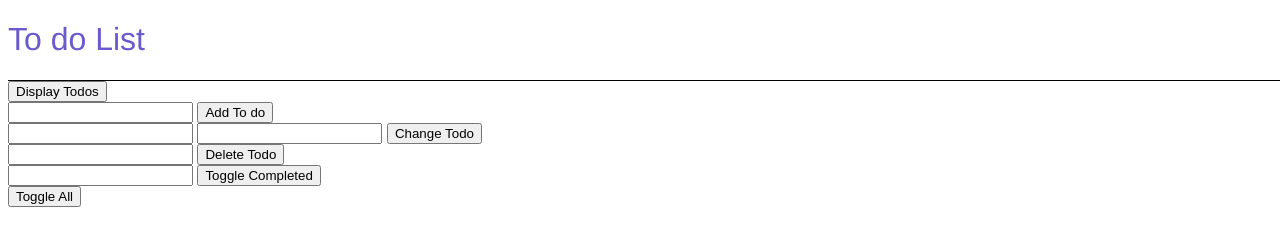
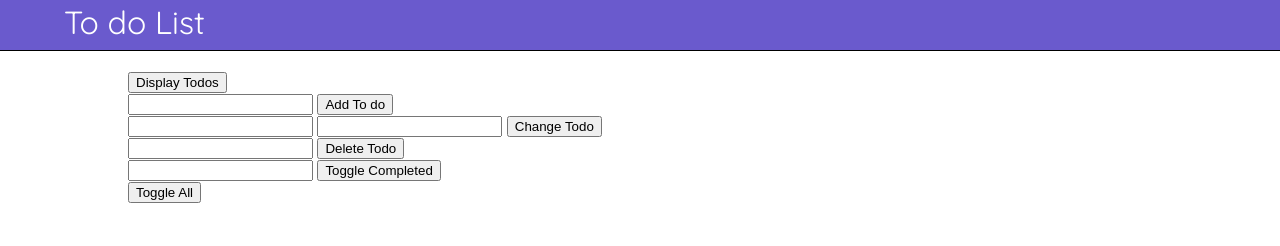
Before and after one commit to JoolianGarcia/todolist-webapp, a plain HTML site: page index.html in a window 1280 px wide. Drawn offline with Linux system fonts and the light colour scheme.

Commit message:
UI changes/colors

```diff
--- a/index.html
+++ b/index.html
@@ -2,6 +2,7 @@
 <html>
 
 <head>
+  <link href="https://fonts.googleapis.com/css?family=Quicksand:300,400,500,700" rel="stylesheet">
   <link rel="stylesheet" href="style.css">
 
 </head>
@@ -9,7 +10,7 @@
 <body>
   <div id='main'>
     <div id='header'>
-      <h1>To do List</h1>
+      To do List
     </div>
 
     <div id='buttons'>
--- a/style.css
+++ b/style.css
@@ -1,12 +1,15 @@
 body {
     width: 100%;
-    font-family: 'Helvetica', sans-serif;
-    font-weight: 100;
+    margin: 0 0;
+    padding: 0;
+    font-family: 'Quicksand', sans-serif;;
 }
 
 h1{
-    color: slateblue;
+    text-transform: uppercase;
+    color: white;
     font-weight: 100;
+    line-height: 0.4em;
 }
 
 #main{
@@ -16,9 +19,17 @@ h1{
 }
 
 #header{
+    height: 50px;
+    background-color: slateblue;
+    color: white;
+    font-size: 2em;
+    line-height: 1.4em;
     border-bottom: 1px solid black;
+    padding-left: 5%;
+
 }
 
 #buttons{
-
+    margin: 20px auto;
+    width:80%;
 }
```
